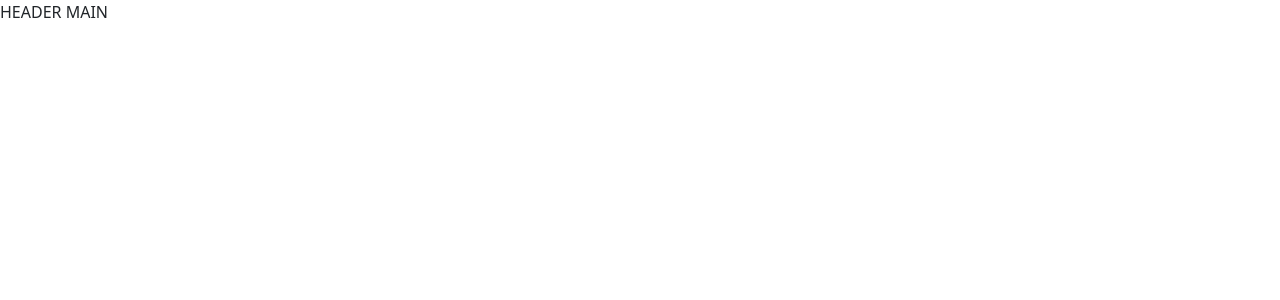
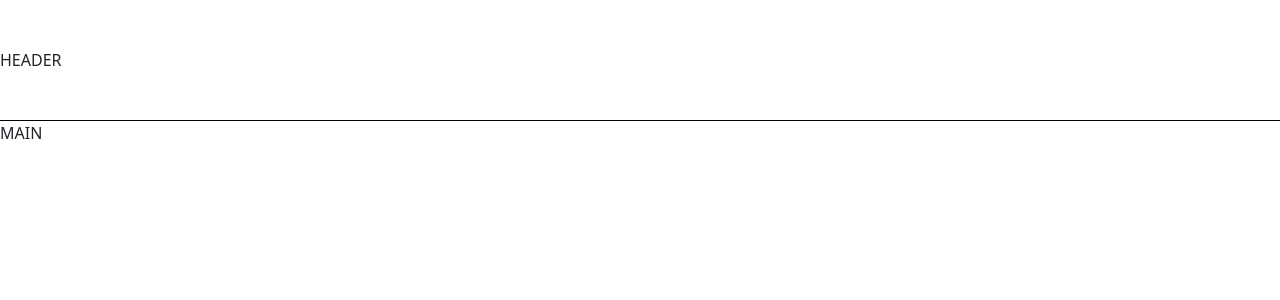
Before and after one commit to carlo-ddm/ng-netflix, an Angular app: page / in a window 1280 px wide. Shown: the top 300 px of the page. Built offline with nearby package versions, Linux system fonts and the light colour scheme.

Commit message:
generazione servizio dedicato a REST API

```diff
--- a/src/app/app.module.ts
+++ b/src/app/app.module.ts
@@ -1,9 +1,12 @@
+// Modules
 import { NgModule } from '@angular/core';
 import { BrowserModule } from '@angular/platform-browser';
 
+// Routing Module
 import { AppRoutingModule } from './app-routing.module';
+
+// Components
 import { AppComponent } from './app.component';
-
 import { HeaderComponent } from './components/header/header.component';
 import { MainComponent } from './components/main/main.component';
 
--- a/src/app/components/header/header.component.html
+++ b/src/app/components/header/header.component.html
@@ -1 +1,3 @@
-HEADER
+<header class="pt-5 pb-5">
+  HEADER
+</header>
--- a/src/app/components/header/header.component.scss
+++ b/src/app/components/header/header.component.scss
@@ -0,0 +1,4 @@
+header {
+  width: 100%;
+  border-bottom: 1px solid black;
+}
--- a/src/app/components/header/header.component.ts
+++ b/src/app/components/header/header.component.ts
@@ -6,5 +6,4 @@ import { Component } from '@angular/core';
   styleUrls: ['./header.component.scss']
 })
 export class HeaderComponent {
-
 }
```
Also changed, not shown: src/app/services/http.service.ts (added, +9 -0 lines), 1 other file (tests, documents, lock files or other folders).
